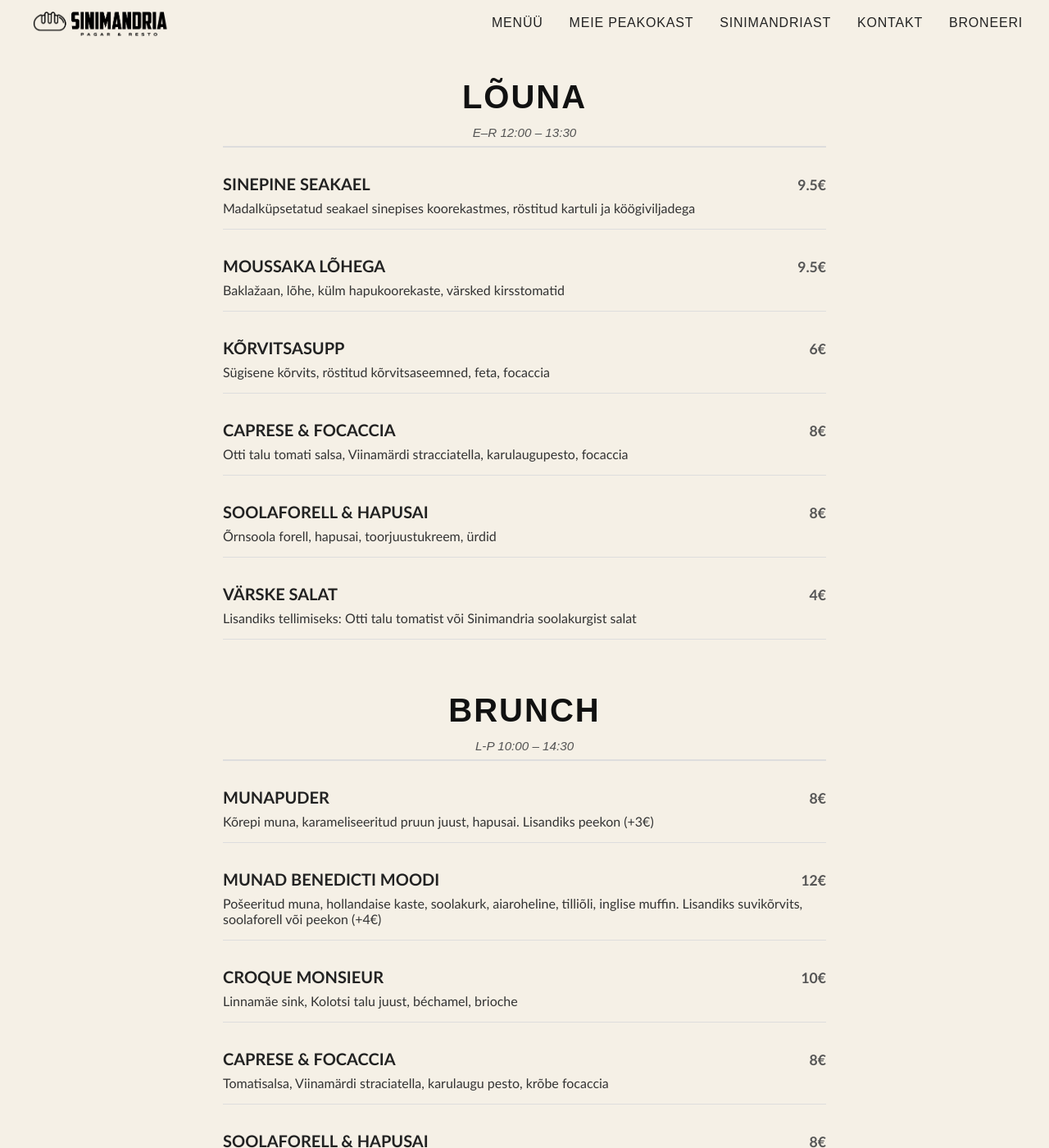
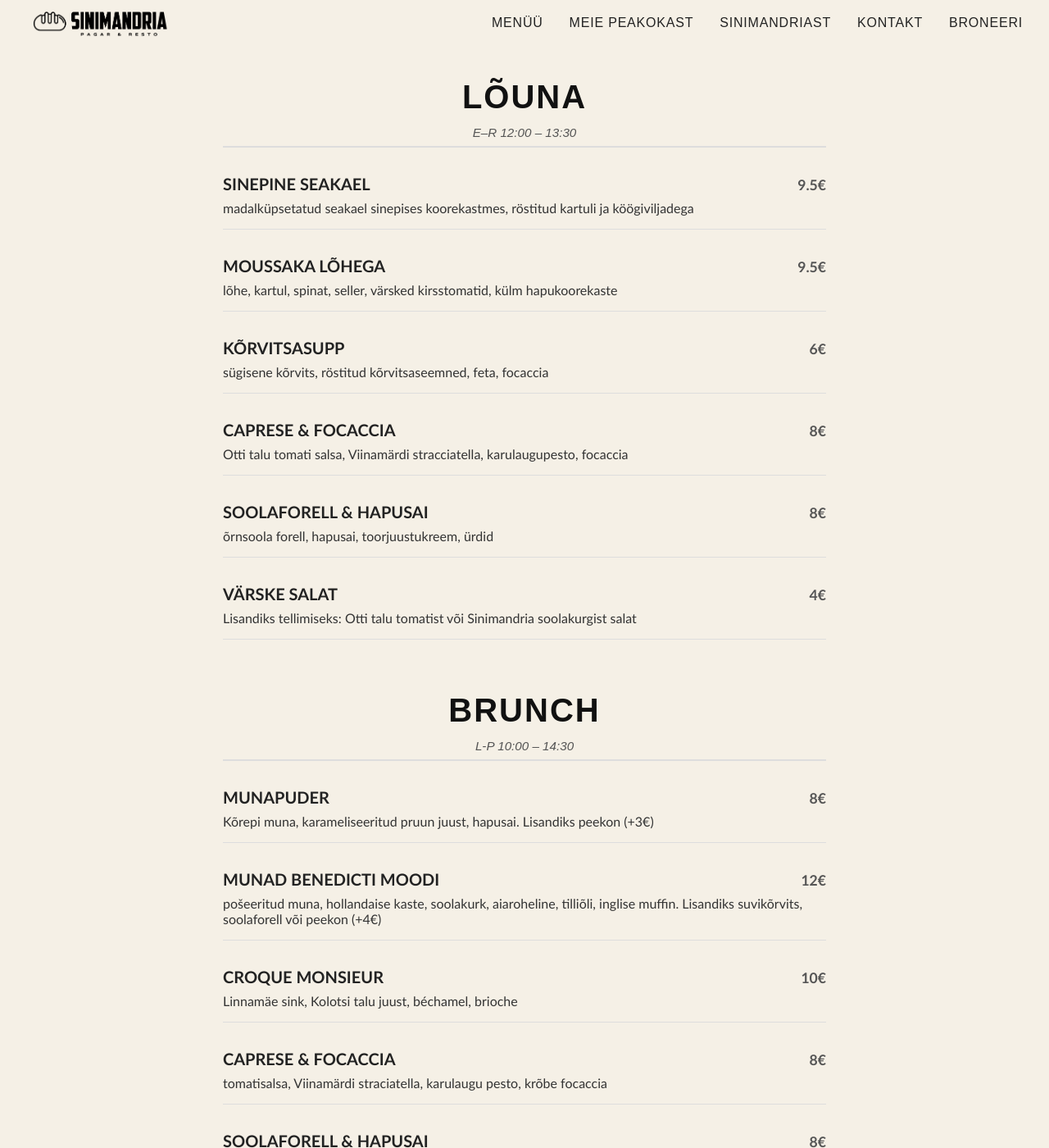
Before and after one commit to m-tu/sinimandria, a Jekyll site: the page built from pages/menu.markdown, in a window 1280 px wide and 1400 px high. Shown: the whole window at 82% size. Built offline with Jekyll 4.4.1, drawn with Linux system fonts in a browser that asks for light colours; some of the changed text lies outside the part shown.

Commit message:
Update menu.markdown

```diff
--- a/pages/menu.markdown
+++ b/pages/menu.markdown
@@ -11,15 +11,15 @@
 <section class="menu-section">
   <div class="menu-item">
     <h3>SINEPINE SEAKAEL <span class="price">9.5€</span></h3>
-    <p>Madalküpsetatud seakael sinepises koorekastmes, röstitud kartuli ja köögiviljadega</p>
+    <p>madalküpsetatud seakael sinepises koorekastmes, röstitud kartuli ja köögiviljadega</p>
   </div>
   <div class="menu-item">
     <h3>MOUSSAKA LÕHEGA <span class="price">9.5€</span></h3>
-    <p>Baklažaan, lõhe, külm hapukoorekaste, värsked kirsstomatid</p>
+    <p>lõhe, kartul, spinat, seller, värsked kirsstomatid, külm hapukoorekaste</p>
   </div>
   <div class="menu-item">
     <h3>KÕRVITSASUPP <span class="price">6€</span></h3>
-    <p>Sügisene kõrvits, röstitud kõrvitsaseemned, feta, focaccia</p>
+    <p>sügisene kõrvits, röstitud kõrvitsaseemned, feta, focaccia</p>
   </div>
   <div class="menu-item">
     <h3>CAPRESE & FOCACCIA <span class="price">8€</span></h3>
@@ -27,7 +27,7 @@
   </div>
   <div class="menu-item">
     <h3>SOOLAFORELL & HAPUSAI <span class="price">8€</span></h3>
-    <p>Õrnsoola forell, hapusai, toorjuustukreem, ürdid</p>
+    <p>õrnsoola forell, hapusai, toorjuustukreem, ürdid</p>
   </div>
   <div class="menu-item">
     <h3>VÄRSKE SALAT <span class="price">4€</span></h3>
@@ -46,7 +46,7 @@
   </div>
   <div class="menu-item">
     <h3>MUNAD BENEDICTI MOODI <span class="price">12€</span></h3>
-    <p>Pošeeritud muna, hollandaise kaste, soolakurk, aiaroheline, tilliõli, inglise muffin. Lisandiks suvikõrvits, soolaforell või peekon (+4€)</p>
+    <p>pošeeritud muna, hollandaise kaste, soolakurk, aiaroheline, tilliõli, inglise muffin. Lisandiks suvikõrvits, soolaforell või peekon (+4€)</p>
   </div>
   <div class="menu-item">
     <h3>CROQUE MONSIEUR  <span class="price">10€</span></h3>
@@ -54,11 +54,11 @@
   </div>
   <div class="menu-item">
     <h3>CAPRESE & FOCACCIA  <span class="price">8€</span></h3>
-    <p>Tomatisalsa, Viinamärdi straciatella, karulaugu pesto, krõbe focaccia</p>
+    <p>tomatisalsa, Viinamärdi straciatella, karulaugu pesto, krõbe focaccia</p>
   </div>
   <div class="menu-item">
     <h3>SOOLAFORELL & HAPUSAI  <span class="price">8€</span></h3>
-    <p>Õrnsoola forell, hapusai, toorjuustukreem, värsked ürdid</p>
+    <p>õrnsoola forell, hapusai, toorjuustukreem, värsked ürdid</p>
   </div>
 </section>
 
@@ -70,16 +70,16 @@
   <h2 class="menu-heading">SUUPISTED</h2>
   <div class="menu-item">
     <h3>SINIMANDRIA LEIVAD  <span class="price">3€/in</span></h3>
-    <p>Oma maja leivad / määrded</p>
+    <p>oma maja leivad & määrded</p>
   </div>
   <div class="menu-item">
     <h3>METSA MAITSETE TALDRIK <span class="price">12€/in</span></h3>
-    <p>Lihad, juustud ja juurikad Sinimandria sahvrist</p>
+    <p>lihad, juustud ja juurikad Sinimandria sahvrist</p>
   </div><div class="menu-item">
-    <h3>AUSTRID GILLARDEU #3 <span class="price">5€/tk</span></h3>
-    <p>Tomati mignonette, tilliõli</p>
+    <h3>AUSTER <span class="price">5€/tk</span></h3>
+    <p>tomati mignonette, tilliõli</p>
   </div><div class="menu-item">
-    <h3>VÄRSKE KAMMKARP <span class="price">7€/tk</span></h3>
+    <h3>KAMMKARP <span class="price">7€/tk</span></h3>
     <p>õun, redis, tomat</p>
   </div>
 </section>
@@ -87,8 +87,12 @@
 <section class="menu-section">
   <h2 class="menu-heading">EELROAD</h2>
   <div class="menu-item">
-    <h3>LOBSTERI RAVIOOLID (taimne: METSASEENE RAVIOOLID)  <span class="price">18/14€</span></h3>
-    <p>Röstitud kapsas, fenkol, pruun või</p>
+    <h3>METSASEEN  <span class="price">14€</span></h3>
+    <p>raviool, pruun või, till</p>
+  </div>
+  <div class="menu-item">
+    <h3>LOBSTER <span class="price">18€</span></h3>
+    <p>raviool, röstitud kapsas, fenkol, pruun või</p>
   </div>
   <div class="menu-item">
     <h3>VEISESABA <span class="price">15€</span></h3>
@@ -100,19 +104,19 @@
   <h2 class="menu-heading">PEAROAD</h2>
   <div class="menu-item">
     <h3>KITSEJUUST <span class="price">23€</span></h3>
-    <p>Suvikõrvits, tomat, filotainas</p>
+    <p>suvikõrvits, tomat, filotainas</p>
   </div>
   <div class="menu-item">
     <h3>MERIAHVEN <span class="price">25€</span></h3>
-    <p>Köögiviljad, kaheksajala jus</p>
+    <p>köögiviljad, kaheksajala jus</p>
   </div>
   <div class="menu-item">
     <h3>VUTT <span class="price">28€</span></h3>
-    <p>Ballotiin, seened, läätsed</p>
+    <p>ballotiin, seened, läätsed</p>
   </div>
   <div class="menu-item">
     <h3>ULUK <span class="price">30€</span></h3>
-    <p>Filee, rosmariin, hernes, puravik</p>
+    <p>filee, rosmariin, hernes, puravik</p>
   </div>
 </section>
 
@@ -120,7 +124,7 @@
   <h2 class="menu-heading">DESSERDID</h2>
   <div class="menu-item">
     <h3> MESI <span class="price">10€</span></h3>
-    <p>Kummel, mesi</p>
+    <p>kummel, mesi</p>
   </div>
   <div class="menu-item">
     <h3>TOORJUUST <span class="price">10€</span></h3>
```
